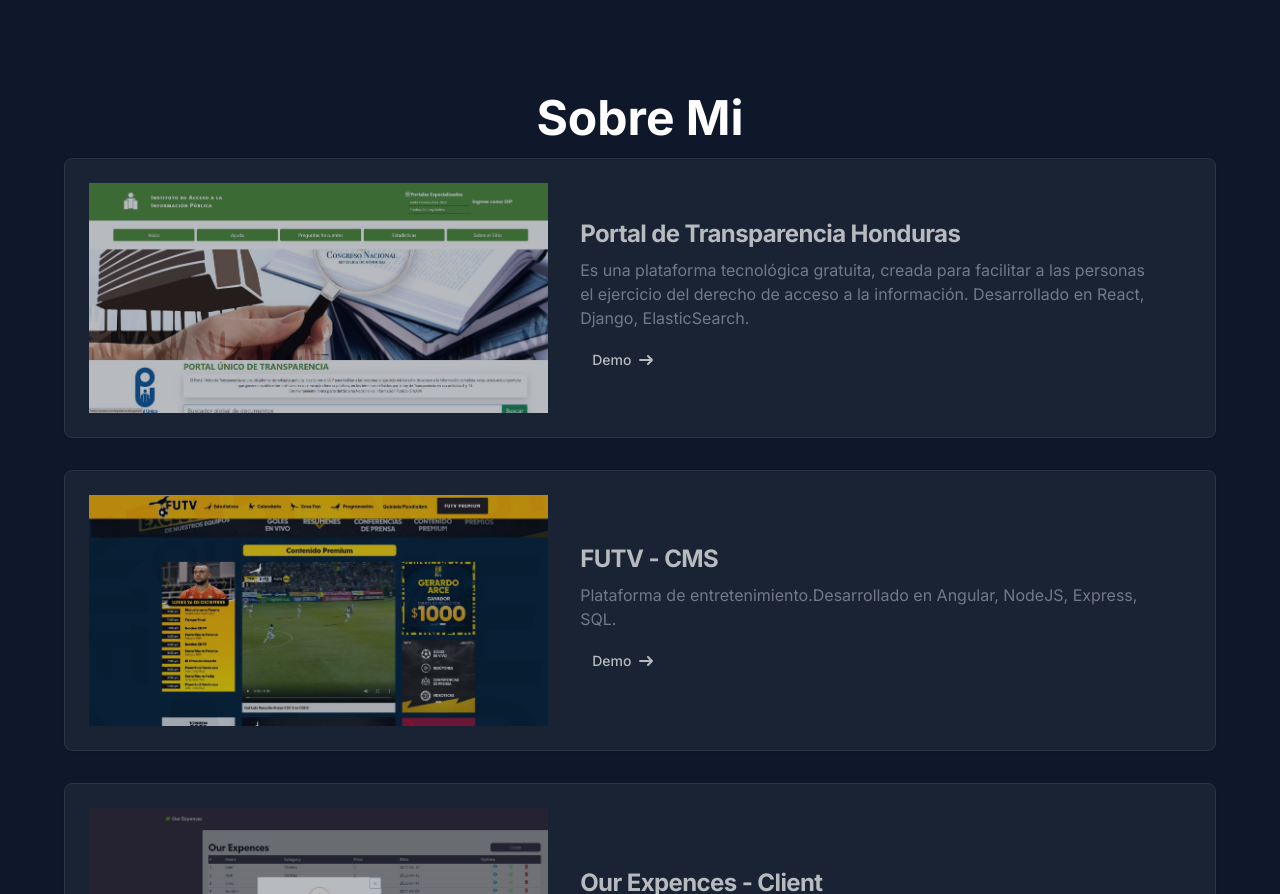
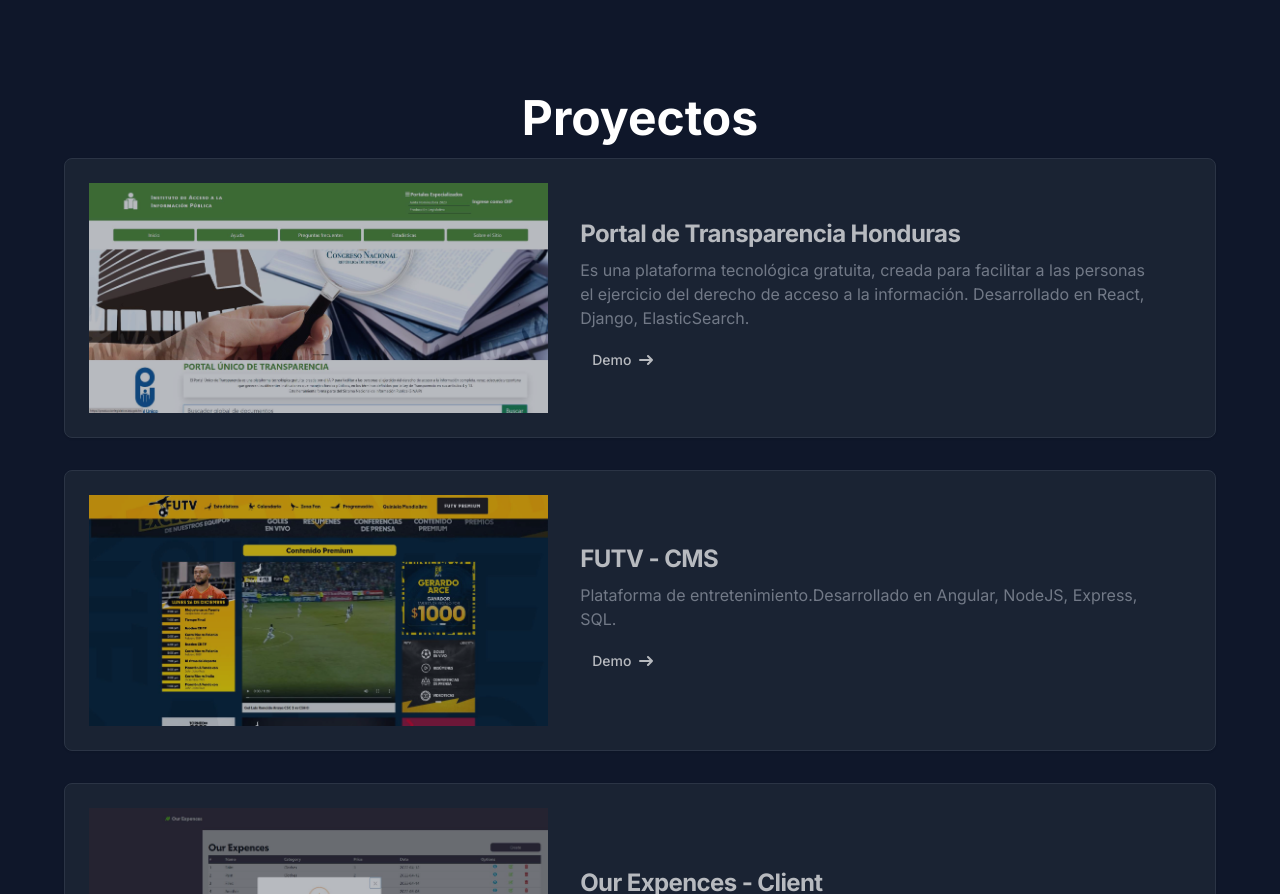
Before and after one commit to AEMatamoros/PorfolioV2, a React (Vite) app: page / in a window 1280 px wide. Shown: the part 2646-3540 px from the top of the page. Built offline with nearby package versions, Linux system fonts and the light colour scheme.

Commit message:
Fixed proyects label

```diff
--- a/src/views/App.tsx
+++ b/src/views/App.tsx
@@ -46,7 +46,7 @@ export default function App() {
         <About title={texts.labels.mainTitle} msg={texts.labels.mainMsg} />
         <Techs />
         <Experience title={texts.labels.experience} currentLanguaje={type} />
-        <Portfolio title={texts.labels.mainTitle} currentLanguaje={type} />
+        <Portfolio title={texts.labels.proyectsTitle} currentLanguaje={type} />
         <Footer msg={texts.labels.footerText} />
         <GoTop />
         <span className='lamp'></span>
```
